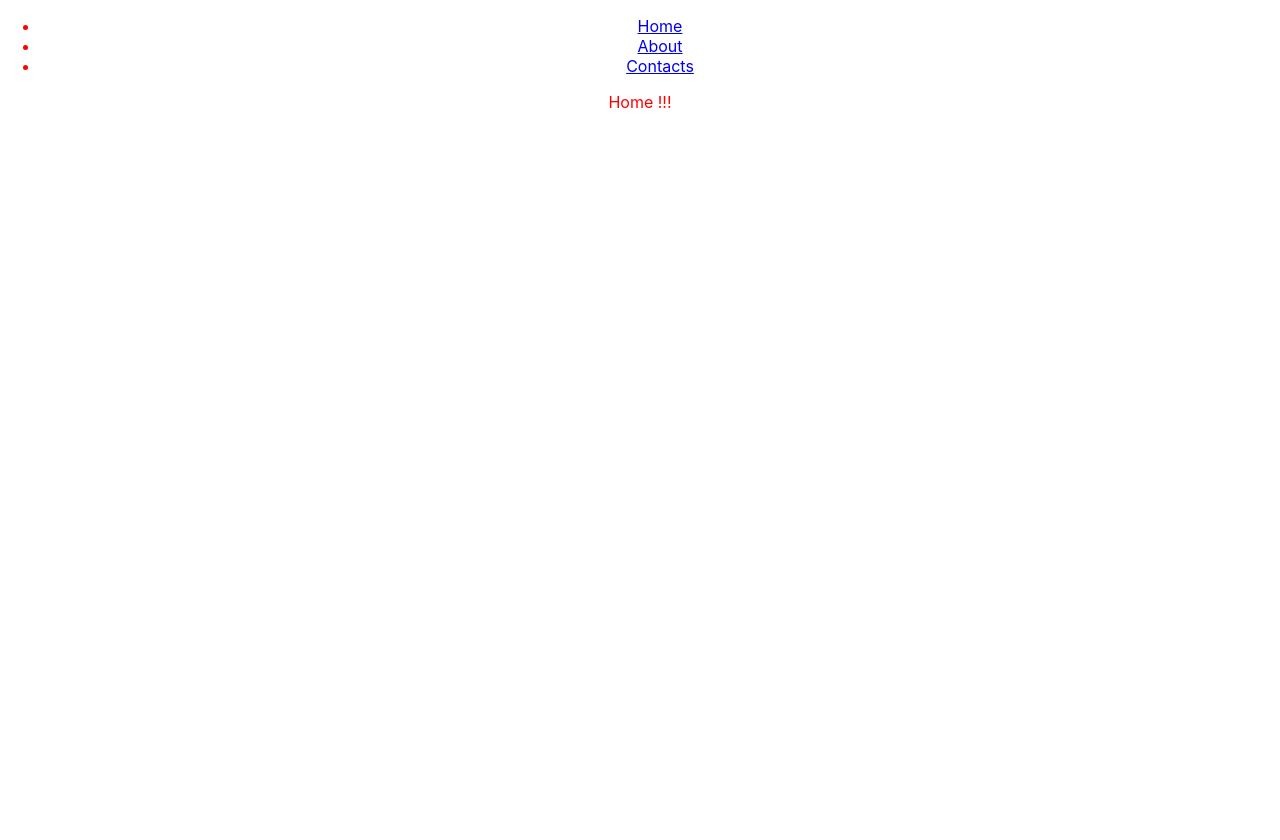
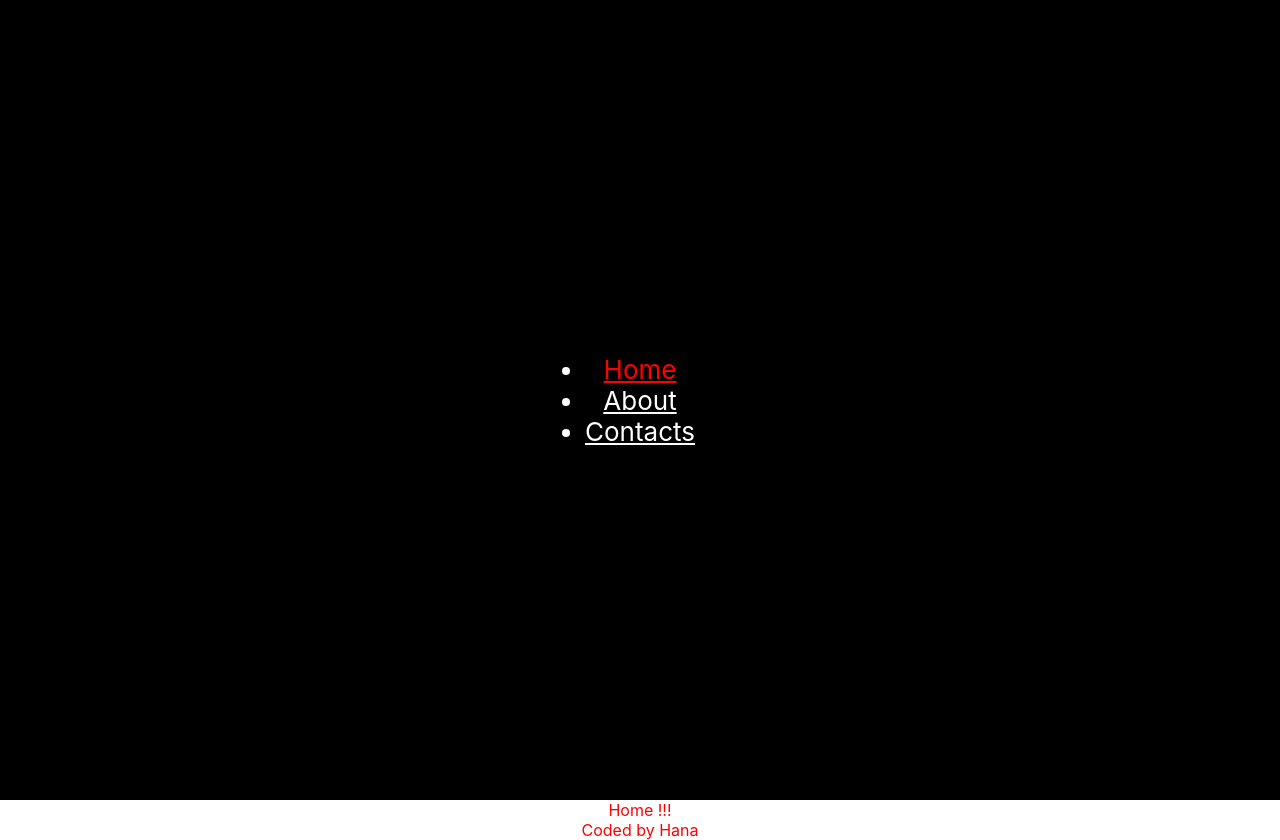
Before and after one commit to havoriskova/portfolio, a React (Create React App) app in the folder 01-portfolio/: page / in a window 1280 px wide. Before the commit the page ends 800 px from the top, so only its background shows below. Built offline with nearby package versions, Linux system fonts and the light colour scheme.

Commit message:
added bit of CSS
- NavLink (= react-router-dom) is giving to the active nav className "active", so it's easy to use

```diff
--- a/01-portfolio/src/App.css
+++ b/01-portfolio/src/App.css
@@ -1,16 +1,19 @@
 .App {
   text-align: center;
   color: red;
+  --primary-color: black;
+  --secondary-color: gray;
+  --contrast-color: blue;
 }
 
-.App-logo {
+.App .logo {
   height: 40vmin;
   pointer-events: none;
 }
 
 
-.App-header {
-  background-color: #282c34;
+.App header {
+  background-color: var(--primary-color);
   min-height: 100vh;
   display: flex;
   flex-direction: column;
@@ -19,3 +22,11 @@
   font-size: calc(10px + 2vmin);
   color: white;
 }
+
+a {
+color: white;
+}
+
+a.active {
+  color: red;
+}
--- a/01-portfolio/src/App.js
+++ b/01-portfolio/src/App.js
@@ -1,7 +1,6 @@
 // import logo from './logo.svg';    <img src={logo} className="App-logo" alt="logo" />
 import './App.css';
 import {NavLink, Route, BrowserRouter, Routes} from 'react-router-dom';
-//import {react, Component} from 'react';
 import About from './components/About.js';
 import Home from './components/Home.js';
 import Contact from './components/Contact.js';
@@ -12,19 +11,27 @@ class App extends Component {
     return (
       <BrowserRouter>
         <div className="App">
-          <div>
+            <header>
+              <nav>
                 <ul>
                   <li><NavLink to='/'>Home</NavLink></li>
                   <li><NavLink to='/about'>About</NavLink></li>
                   <li><NavLink to='/contact'>Contacts</NavLink></li>
                 </ul>
-          </div>
+              </nav>
+            </header>
+
+            <main>
               <Routes>
                 <Route exact path='/' element={<Home />} />
                 <Route path='/about' element={<About />} />
                 <Route path='/contact' element={<Contact />} />
               </Routes>
+            </main>
 
+            <aside></aside>
+
+            <footer>Coded by Hana</footer>
         </div>
       </BrowserRouter>
     );
--- a/01-portfolio/src/index.css
+++ b/01-portfolio/src/index.css
@@ -1,5 +1,7 @@
-body {
+*, *::after, *::before {
   margin: 0;
+  padding: 0;
+  box-sizing: border-box;
   font-family: -apple-system, BlinkMacSystemFont, 'Segoe UI', 'Roboto', 'Oxygen',
     'Ubuntu', 'Cantarell', 'Fira Sans', 'Droid Sans', 'Helvetica Neue',
     sans-serif;
```
Lines whose indentation alone changed are shown as unchanged.
